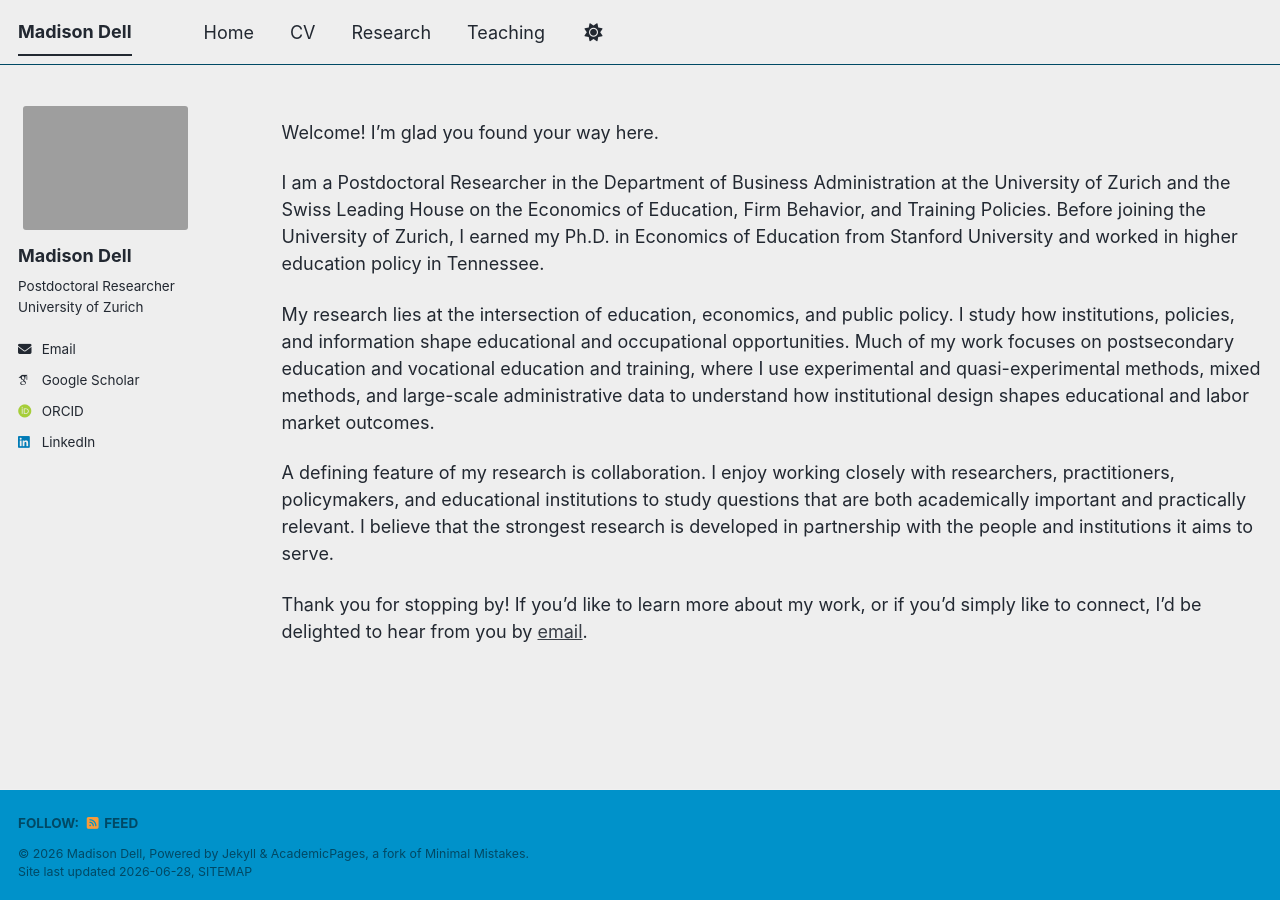
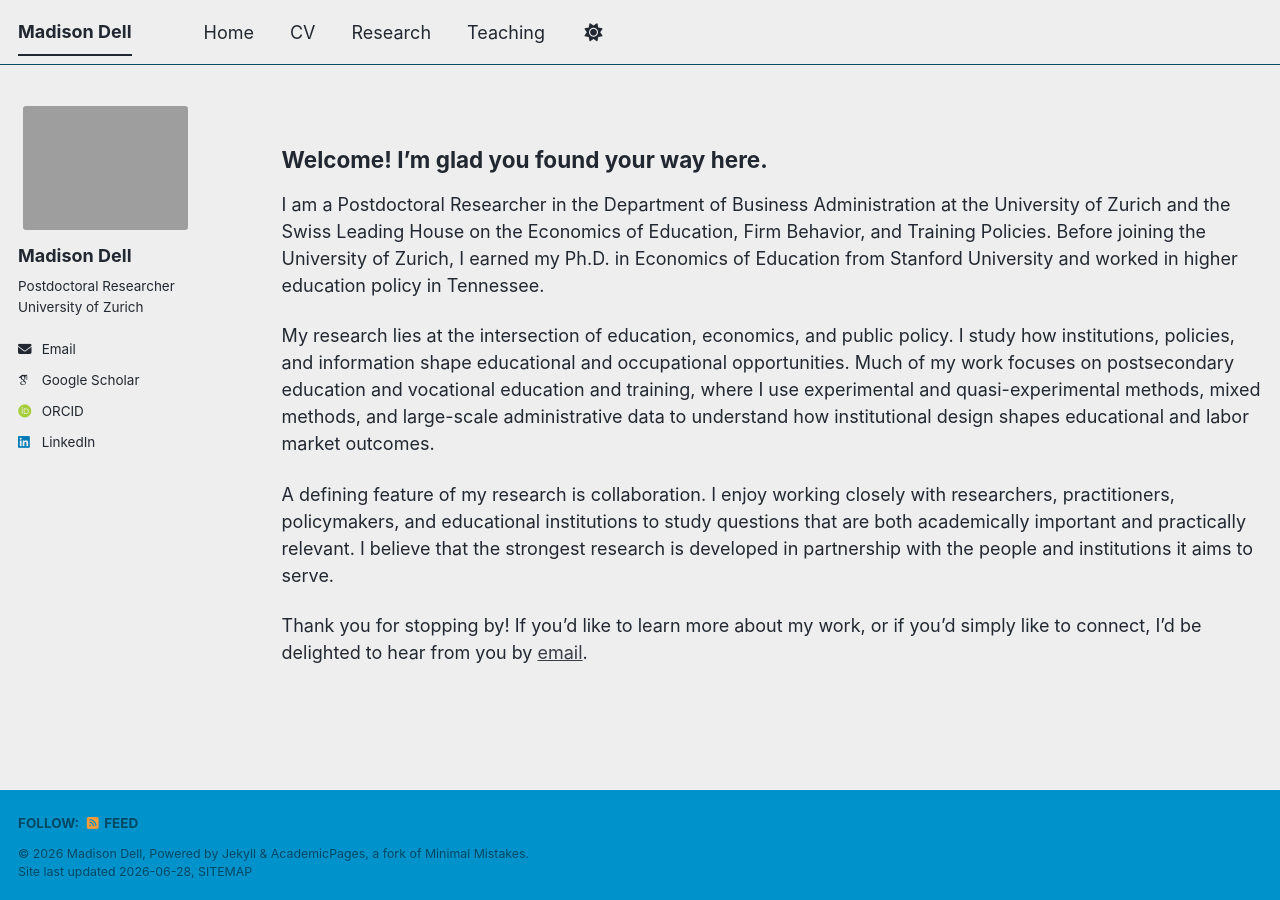
Before and after one commit to MadisonMDell/madisonmdell.github.io, a Jekyll site: the page built from _pages/about.md, in a window 1280 px wide. Built offline with Jekyll 4.4.1, drawn with Linux system fonts in a browser that asks for light colours; some web fonts are replaced; a script bundle is joined from its source files by our own code; library files that are not in the unit come from our copies.

```diff
--- a/_pages/about.md
+++ b/_pages/about.md
@@ -8,7 +8,7 @@ redirect_from:
   - /about.html
 ---
 
-Welcome! I'm glad you found your way here.
+## Welcome! I'm glad you found your way here.
 
 I am a Postdoctoral Researcher in the Department of Business Administration at the University of Zurich and the Swiss Leading House on the Economics of Education, Firm Behavior, and Training Policies. Before joining the University of Zurich, I earned my Ph.D. in Economics of Education from Stanford University and worked in higher education policy in Tennessee.
 
```
